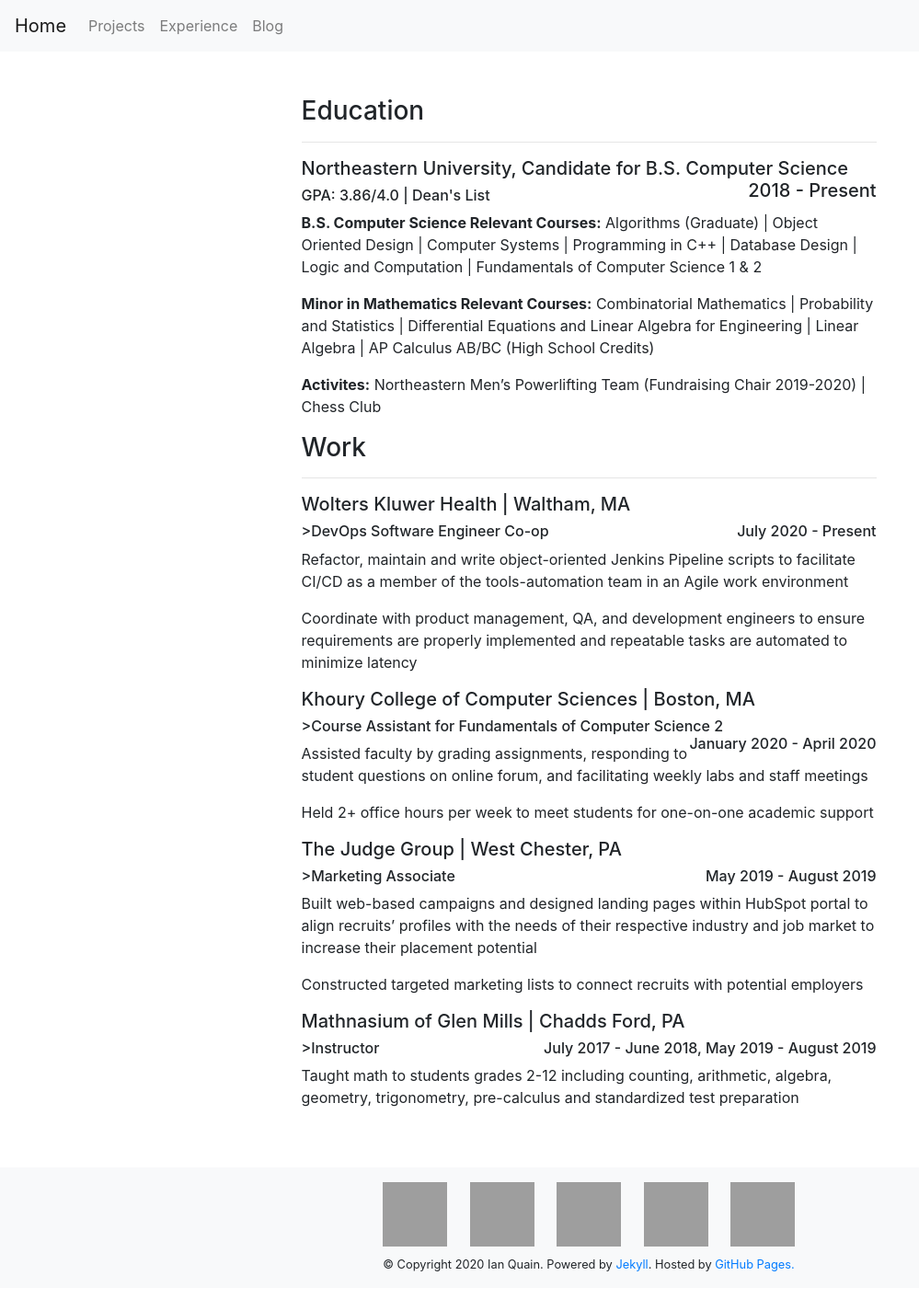
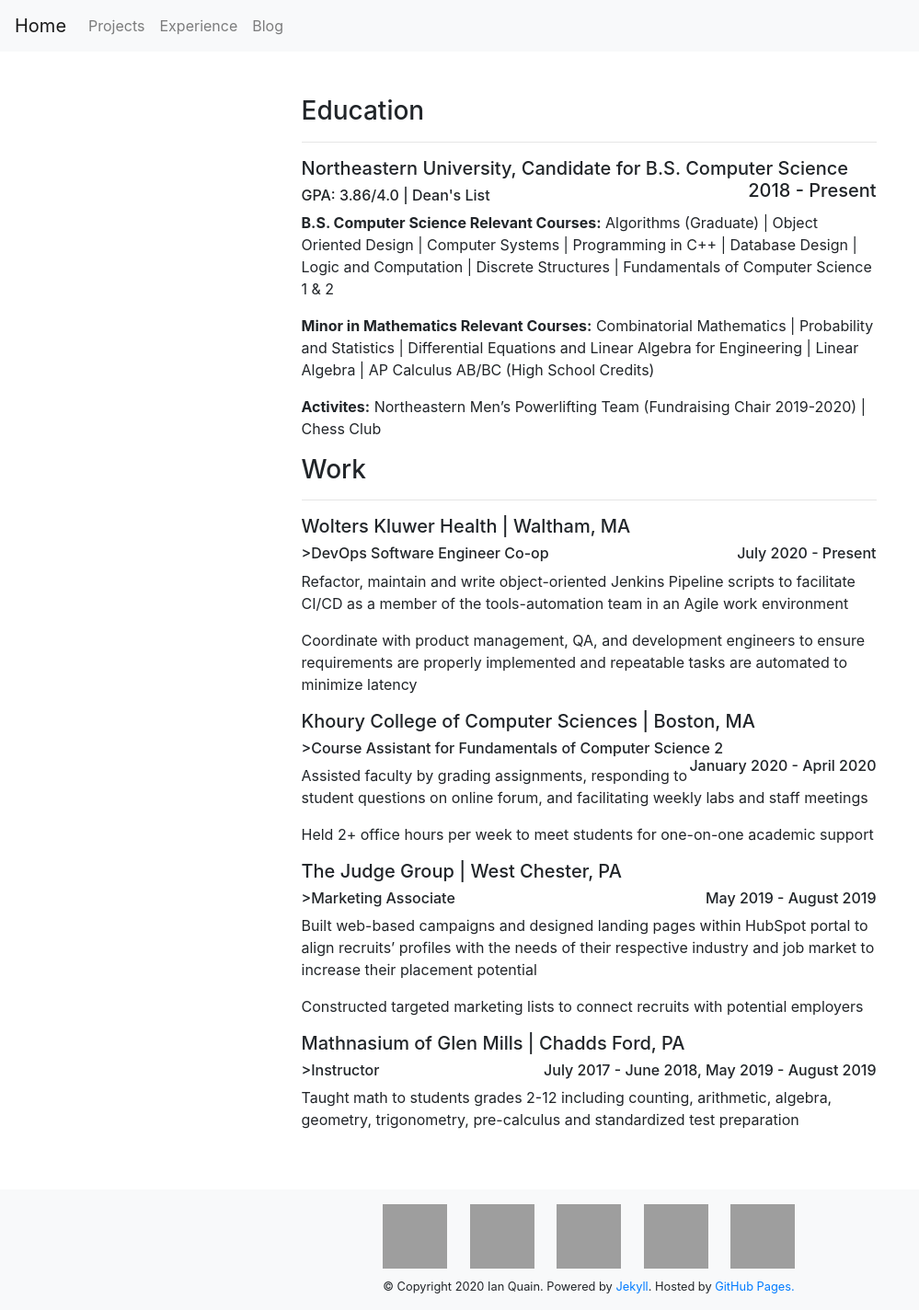
Before and after one commit to quaini/deprecated-personal-website, a Jekyll site: the page built from experience.html, in a window 1280 px wide, cut to the strip 0-1424 px from the top of the page. Shown: the whole strip at 92% size, without its empty margins (0-999 px from the left). Built offline with Jekyll 4.4.1, drawn with Linux system fonts in a browser that asks for light colours; before the commit the page ends 1400 px from its top, so only the background shows below that; grey boxes are pictures that could not be loaded.

Commit message:
add a course and spacing

```diff
--- a/experience.html
+++ b/experience.html
@@ -16,7 +16,7 @@
         </h5>
         <h6>GPA: 3.86/4.0 | Dean's List</h6>
         <p>
-            <b>B.S. Computer Science Relevant Courses:</b> Algorithms (Graduate) | Object Oriented Design | Computer Systems | Programming in C++ | Database Design | Logic and Computation | Fundamentals of Computer Science 1 & 2
+            <b>B.S. Computer Science Relevant Courses:</b> Algorithms (Graduate) | Object Oriented Design | Computer Systems | Programming in C++ | Database Design | Logic and Computation | Discrete Structures | Fundamentals of Computer Science 1 & 2
         </p>
         <p>
             <b>Minor in Mathematics Relevant Courses:</b> Combinatorial Mathematics | Probability and Statistics | Differential Equations and Linear Algebra for Engineering | Linear Algebra | AP Calculus AB/BC (High School Credits)
--- a/projects.html
+++ b/projects.html
@@ -7,6 +7,7 @@
     <div class="col-3"></div>
     <div class="col-6">
         <h5>"How does a project get to be a year behind schedule? One day at a time." -Fred Brooks</h5>
+        <br></br>
         <h3>Personal</h3>
         <hr></hr>
         <ul>
@@ -35,6 +36,7 @@
     </div>
     <div class="col-3"></div>
 </div>
+<br></br>
 <div class="row">
     <div class="col-3"></div>
     <div class="col-6">
```
Also changed, not shown: _posts/.#2020-11-10-school-2.md (deleted, +0 -1 lines), _posts/2020-11-10-school-2.md (+1 -1 lines).
